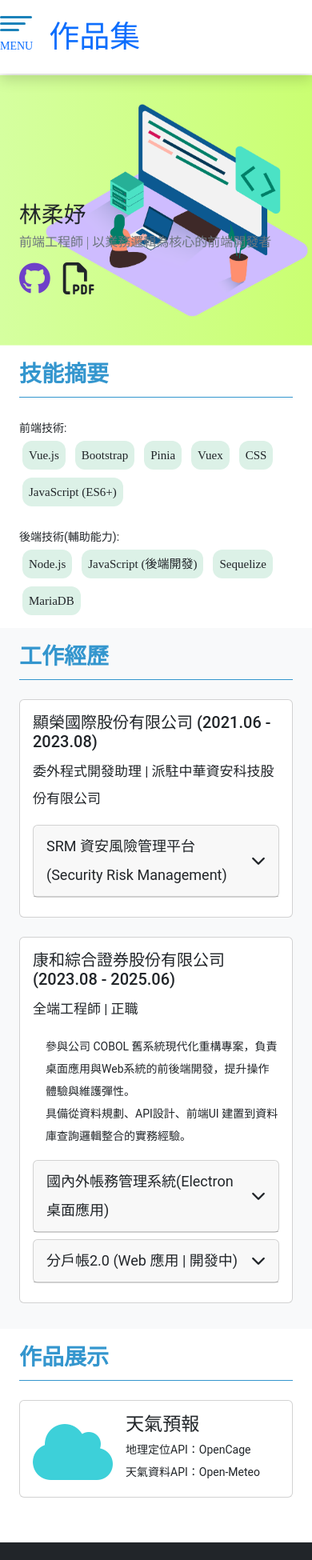
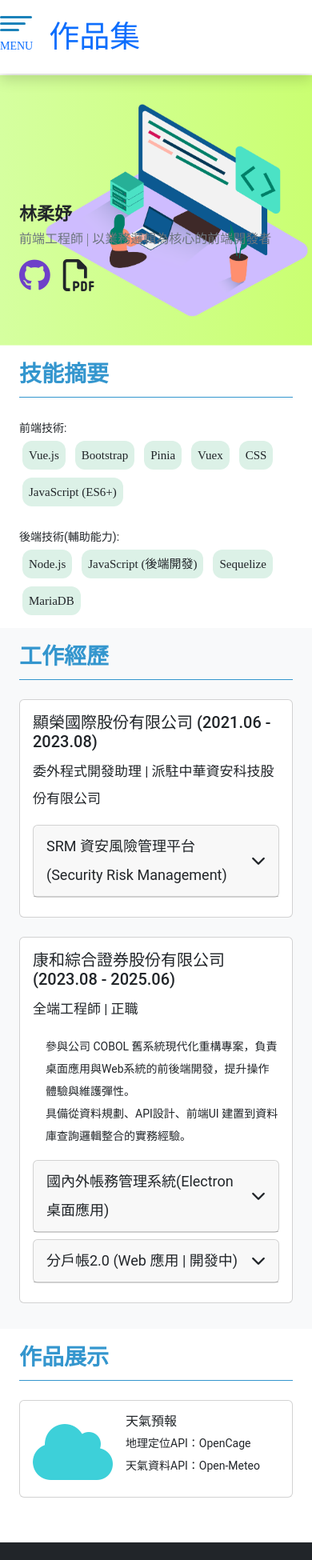
Before and after one commit to Lin3456/project_portfolio, a Vue app: page /home in a window 390 px wide. Shown: the top 1950 px of the page at 80% size. Built offline with nearby package versions, Linux system fonts and the light colour scheme; a web font is replaced by a local one.

Commit message:
20250707_02: 更新 src/assets/style.css

```diff
--- a/src/assets/style.css
+++ b/src/assets/style.css
@@ -12,25 +12,30 @@ body {
 	padding-top: 70px;
 }
 
-h1 {
+.h1 {
 	font-size: 32px;
 	font-weight: 700;
 }
 
-h2 {
+.h2 {
 	font-size: 25px;
 	font-weight: 600;
 	margin-top: 1.5em;
 }
 
-h3 {
+.h3 {
 	font-size: 20px;
 	font-weight: 500;
 }
 
-h4 {
+.h4 {
 	font-size: 16px;
 	font-weight: 400;
+}
+
+.h5 {
+	font-size: 16px;
+	font-weight: 300;
 }
 
 .tag {
@@ -49,16 +54,24 @@ h4 {
 		font-size: 14px;
 	}
 
-	h1 {
+	.h1 {
 		font-size: 22px;
 	}
 
-	h2 {
+	.h2 {
 		font-size: 18px;
 	}
 
-	h3 {
+	.h3 {
 		font-size: 16px;
+	}
+
+	.h4 {
+		font-size: 14px;
+	}
+
+	.h5 {
+		font-size: 14px;
 	}
 
 	.tag {
--- a/src/main.js
+++ b/src/main.js
@@ -13,7 +13,7 @@ import '@fortawesome/fontawesome-free/css/all.min.css';
 import 'bootstrap/dist/css/bootstrap.min.css';
 import 'bootstrap/dist/js/bootstrap.bundle.min.js';
 import 'weather-icons/css/weather-icons.css';
-import '../src/assets/style.css';
+import '@/assets/style.css';
 
 
 const app = createApp(App)
```
